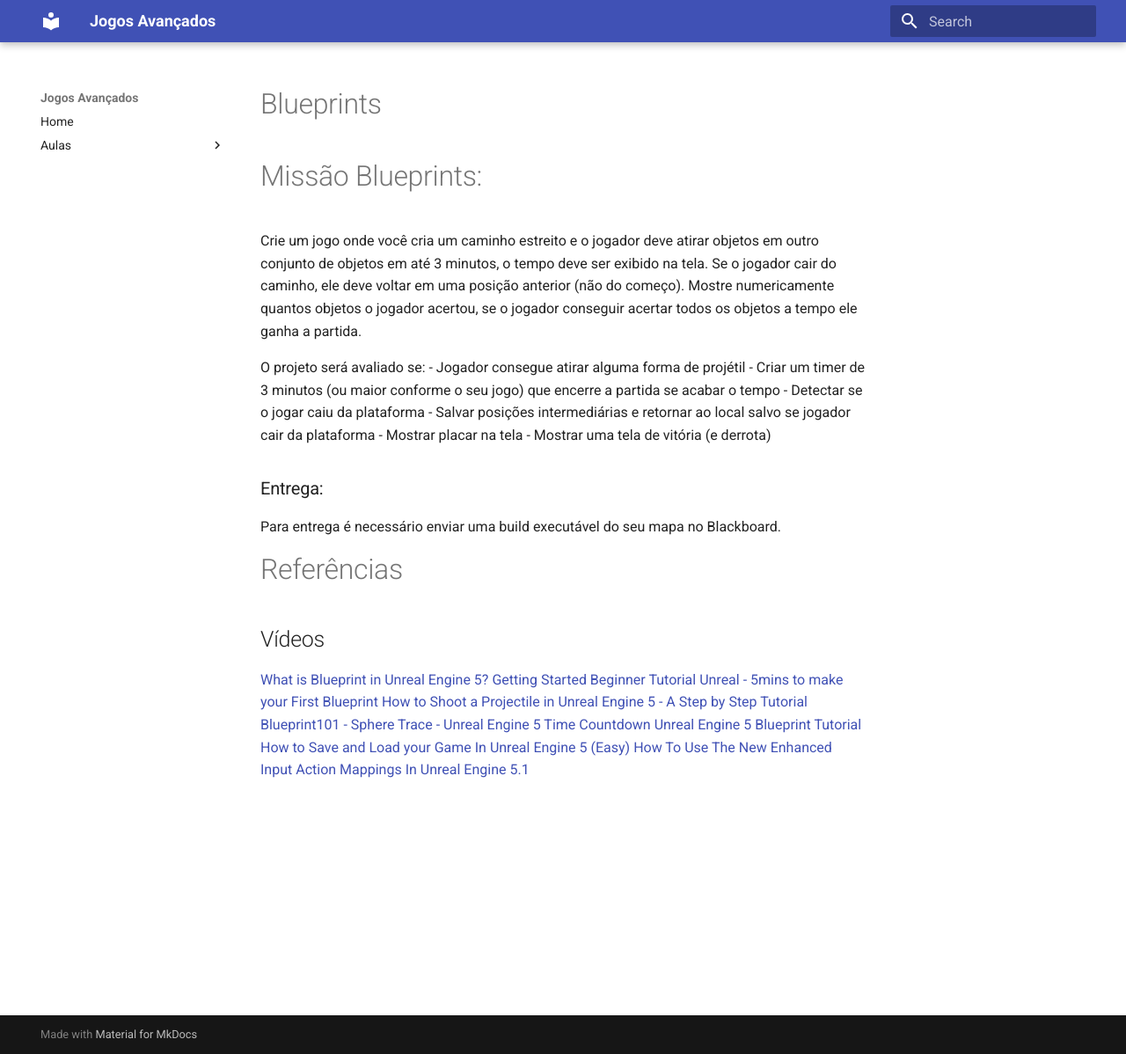
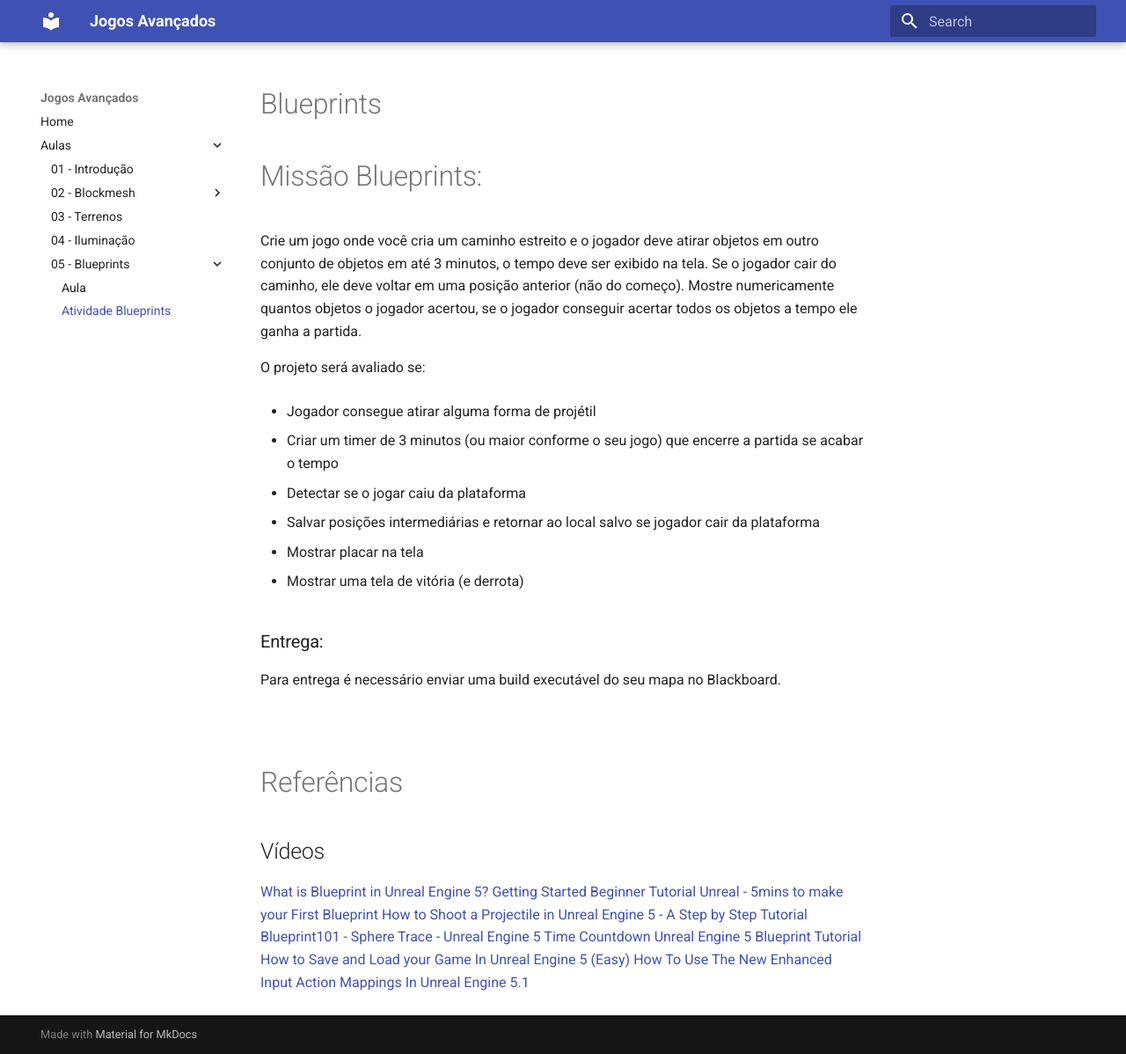
Before and after one commit to lpsoares/JogosAvancados, an MkDocs documentation site: the page built from docs/aulas/05-blueprints/blueprints.md, in a window 1280 px wide and 1198 px high. Shown: the whole window at 88% size. Built offline with MkDocs 1.6.1 and Material for MkDocs 9.7.7, drawn with Linux system fonts in a browser that asks for light colours.

Commit message:
ajustes para tudo aparecer

```diff
--- a/docs/aulas/05-blueprints/blueprints.md
+++ b/docs/aulas/05-blueprints/blueprints.md
@@ -4,16 +4,24 @@
 Crie um jogo onde você cria um caminho estreito e o jogador deve atirar objetos em outro conjunto de objetos em até 3 minutos, o tempo deve ser exibido na tela. Se o jogador cair do caminho, ele deve voltar em uma posição anterior (não do começo). Mostre numericamente quantos objetos o jogador acertou, se o jogador conseguir acertar todos os objetos a tempo ele ganha a partida.
 
 O projeto será avaliado se:
+
 - Jogador consegue atirar alguma forma de projétil
+
 - Criar um timer de 3 minutos (ou maior conforme o seu jogo) que encerre a partida se acabar o tempo
+
 - Detectar se o jogar caiu da plataforma
+
 - Salvar posições intermediárias e retornar ao local salvo se jogador cair da plataforma
+
 - Mostrar placar na tela
+
 - Mostrar uma tela de vitória (e derrota)
 
 
 ### Entrega:
 Para entrega é necessário enviar uma build executável do seu mapa no Blackboard.
+
+<br><br>
 
 
 # Referências
--- a/mkdocs.yml
+++ b/mkdocs.yml
@@ -8,5 +8,11 @@ nav:
 
     - Aulas:
         - "01 - Introdução": aulas/01-introducao/index.md
-        - "02 - Blockmesh": aulas/02-blockmesh/index.md
+        - "02 - Blockmesh":
+            - "Aula": aulas/02-blockmesh/index.md
+            - "Atividade Blockmesh": aulas/02-blockmesh/blockmesh.md
         - "03 - Terrenos": aulas/03-terrenos/index.md
+        - "04 - Iluminação": aulas/04-iluminacao/index.md
+        - "05 - Blueprints":
+          - "Aula": aulas/05-blueprints/index.md
+          - "Atividade Blueprints": aulas/05-blueprints/blueprints.md
```
Also changed, not shown: docs/aulas/04-iluminacao/index.md (renamed from docs/aulas/04-illumincacao/index.md).
